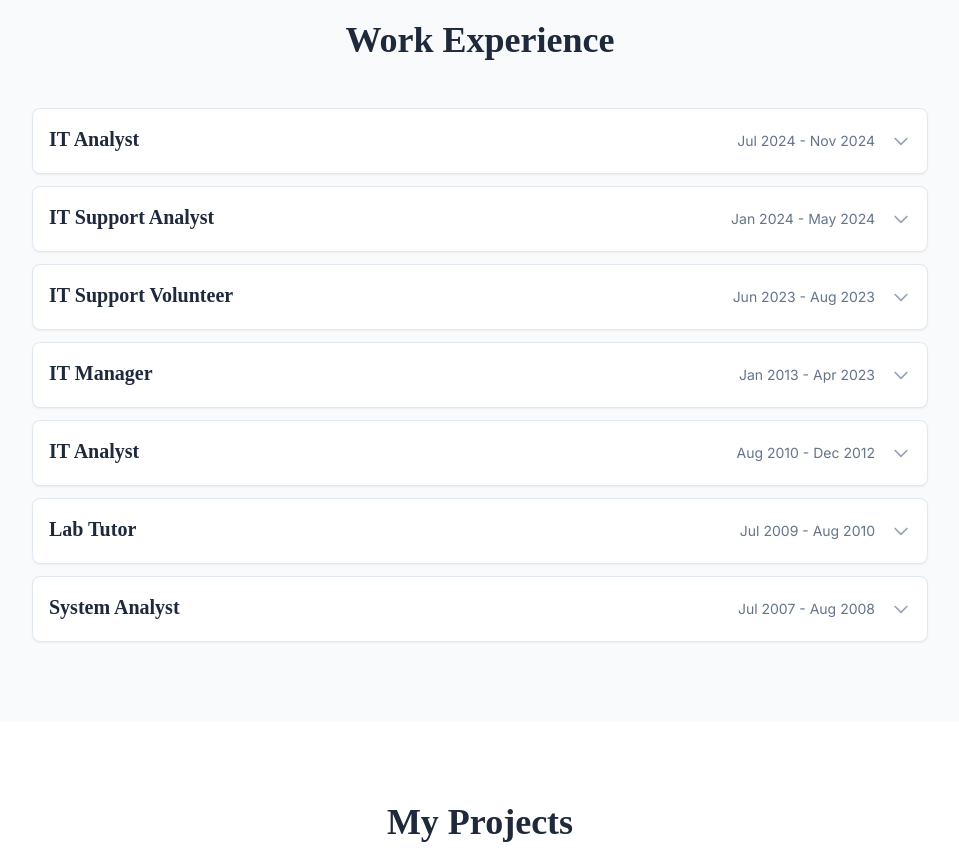
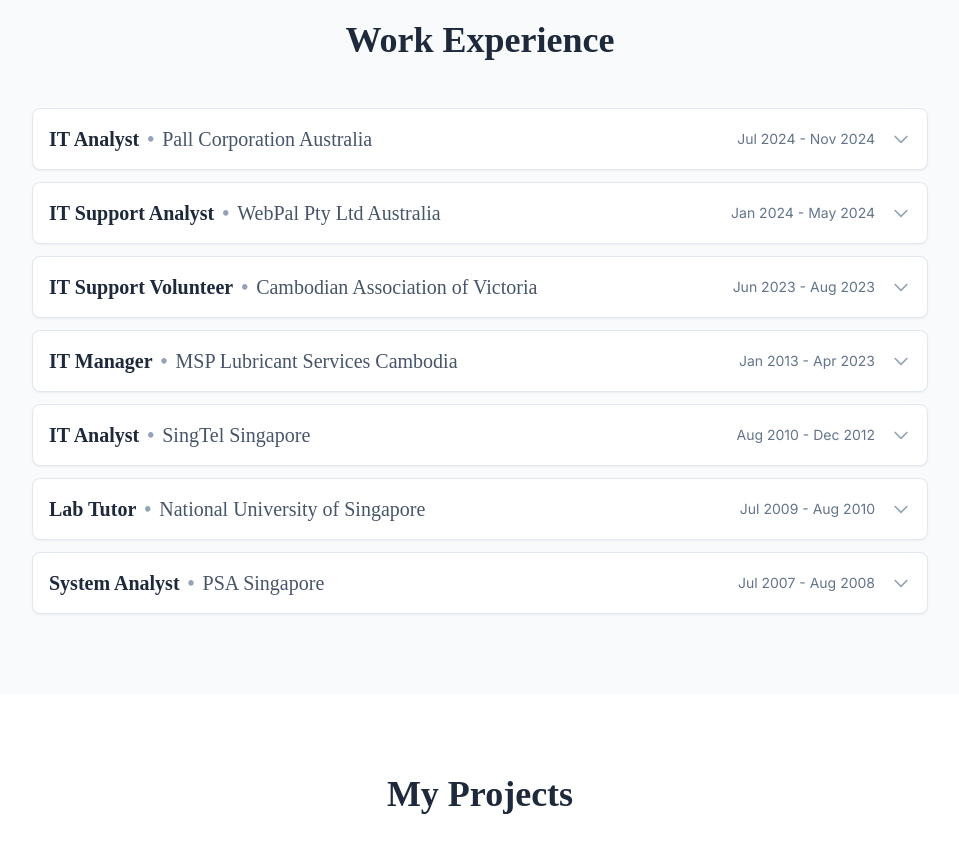
Before and after one commit to bill-leang/professional-portfolio, a React (Vite) app: page / in a window 1280 px wide. Shown: the part 920-1780 px from the top of the page, without its empty margins (160-1119 px from the left). Built offline with nearby package versions, Linux system fonts and the light colour scheme; a web font is replaced by a local one.

Commit message:
slim final work exp

```diff
--- a/components/WorkExperience.tsx
+++ b/components/WorkExperience.tsx
@@ -6,13 +6,10 @@ const WorkExperience: React.FC = () => {
 
   const toggleCard = (id: number) => {
     setExpandedCards(prev => {
-      const newSet = new Set(prev);
-      if (newSet.has(id)) {
-        newSet.delete(id);
-      } else {
-        newSet.add(id);
-      }
-      return newSet;
+      const next = new Set(prev);
+      if (next.has(id)) next.delete(id);
+      else next.add(id);
+      return next;
     });
   };
 
@@ -32,14 +29,15 @@ const WorkExperience: React.FC = () => {
                 onClick={() => toggleCard(experience.id)}
                 className="w-full p-4 text-left focus:outline-none focus:ring-2 focus:ring-slate-300 focus:ring-inset"
               >
-                <div className="flex justify-between items-center">
-                  <div className="flex-1">
-                    <h3 className="text-xl font-serif font-bold text-slate-800 mb-1">
+                <div className="flex w-full items-center justify-between gap-4">
+                  <div className="min-w-0">
+                    <h3 className="text-xl font-serif font-bold text-slate-800 truncate">
                       {experience.role}
+                      <span className="mx-2 text-slate-400">•</span>
+                      <span className="font-normal text-slate-600">{experience.company}</span>
                     </h3>
-                    <p className="text-slate-600 font-medium">{experience.company}</p>
                   </div>
-                  <div className="flex items-center space-x-4">
+                  <div className="flex items-center shrink-0 gap-4">
                     <p className="text-sm text-slate-500">{experience.yearsWorked}</p>
                     <svg
                       className={`w-5 h-5 text-slate-400 transition-transform duration-200 ${
@@ -49,12 +47,7 @@ const WorkExperience: React.FC = () => {
                       stroke="currentColor"
                       viewBox="0 0 24 24"
                     >
-                      <path
-                        strokeLinecap="round"
-                        strokeLinejoin="round"
-                        strokeWidth={2}
-                        d="M19 9l-7 7-7-7"
-                      />
+                      <path strokeLinecap="round" strokeLinejoin="round" strokeWidth={2} d="M19 9l-7 7-7-7" />
                     </svg>
                   </div>
                 </div>
--- a/constants.ts
+++ b/constants.ts
@@ -80,14 +80,14 @@ export const WORK_EXPERIENCES: WorkExperience[] = [
   {
     id: 1,
     role: 'IT Analyst',
-    Company: 'Pall Corporation Australia',
+    company: 'Pall Corporation Australia',
     yearsWorked: 'Jul 2024 - Nov 2024',
     description: 'As an IT Analyst, I was responsible for the smooth day-to-day IT operations. An accomplishment I am proud of was helping to provide clarity to the SLA (Service Level Agreement) performance by creating an interactive PowerBI report for the regional manager and the IT teams. I also applied planning and execution skills to successfully relocate a server room and got it up and running on the same day.'
   },
   {
     id: 2,
     role: 'IT Support Analyst',
-    Company: 'WebPal Pty Ltd Australia',
+    company: 'WebPal Pty Ltd Australia',
     yearsWorked: 'Jan 2024 - May 2024',
     description: 'As an IT Support Analyst, I was responsible for resolving level 1 and 2 tickets raised by customers in a ticketing system promptly. I also took proactive steps to monitor and troubleshoot client systems to ensure they are secured and running smoothly.'
   },
@@ -95,35 +95,35 @@ export const WORK_EXPERIENCES: WorkExperience[] = [
   {
     id: 3,
     role: 'IT Support Volunteer',
-    Company: 'Cambodian Association of Victoria',
+    company: 'Cambodian Association of Victoria',
     yearsWorked: 'Jun 2023 - Aug 2023',
     description: 'Supported the IT work in the association through troubleshooting issues and educating users.'
   },
   {
     id: 4,
     role: 'IT Manager',
-    Company: 'MSP Lubricant Services Cambodia',
+    company: 'MSP Lubricant Services Cambodia',
     yearsWorked: 'Jan 2013 - Apr 2023',
     description: 'Managed the business and IT infrastructure of a workshop, including sales, marketing, operation, inventory management and supervision of a group of about 10 staff members.'
   },
   {
     id: 5,
     role: 'IT Analyst',
-    Company: 'SingTel Singapore',
+    company: 'SingTel Singapore',
     yearsWorked: 'Aug 2010 - Dec 2012',
     description: 'Developed and maintained a JEE web service-based enterprise-wide order processing application to enhance productivity through automation of orders in a team.'
   },
   {
     id: 6,
     role: 'Lab Tutor',
-    Company: 'National University of Singapore',
+    company: 'National University of Singapore',
     yearsWorked: 'Jul 2009 - Aug 2010',
     description: 'Conducted lab sessions, grading for freshman programming classes.'
   },
   {
       id: 7,
       role: 'System Analyst',
-      Company: 'PSA Singapore',
+      company: 'PSA Singapore',
       yearsWorked: 'Jul 2007 - Aug 2008',
       description: 'Completed two J2EE projects: a major upgrade of an operationally critical system and migration of system from Weblogic 8 to Weblogic 10.'
   }
```
